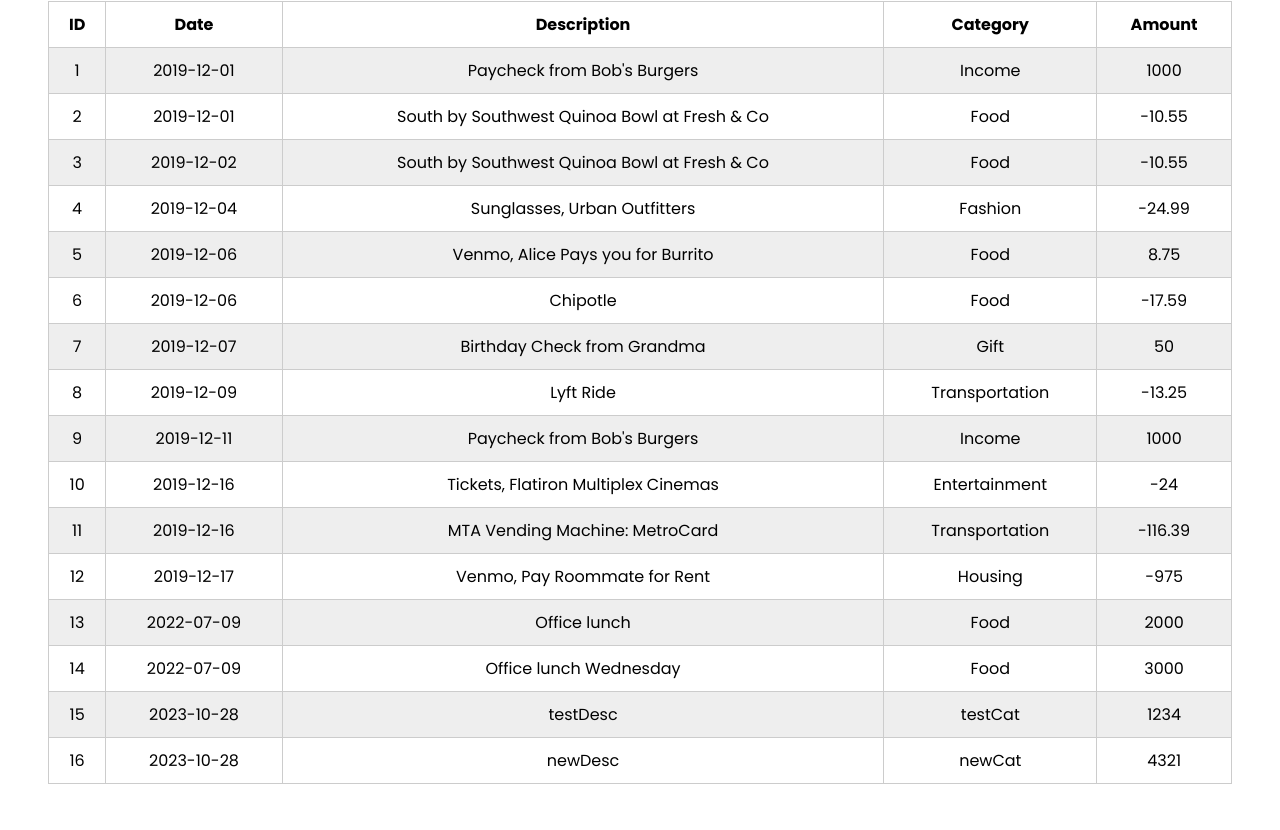
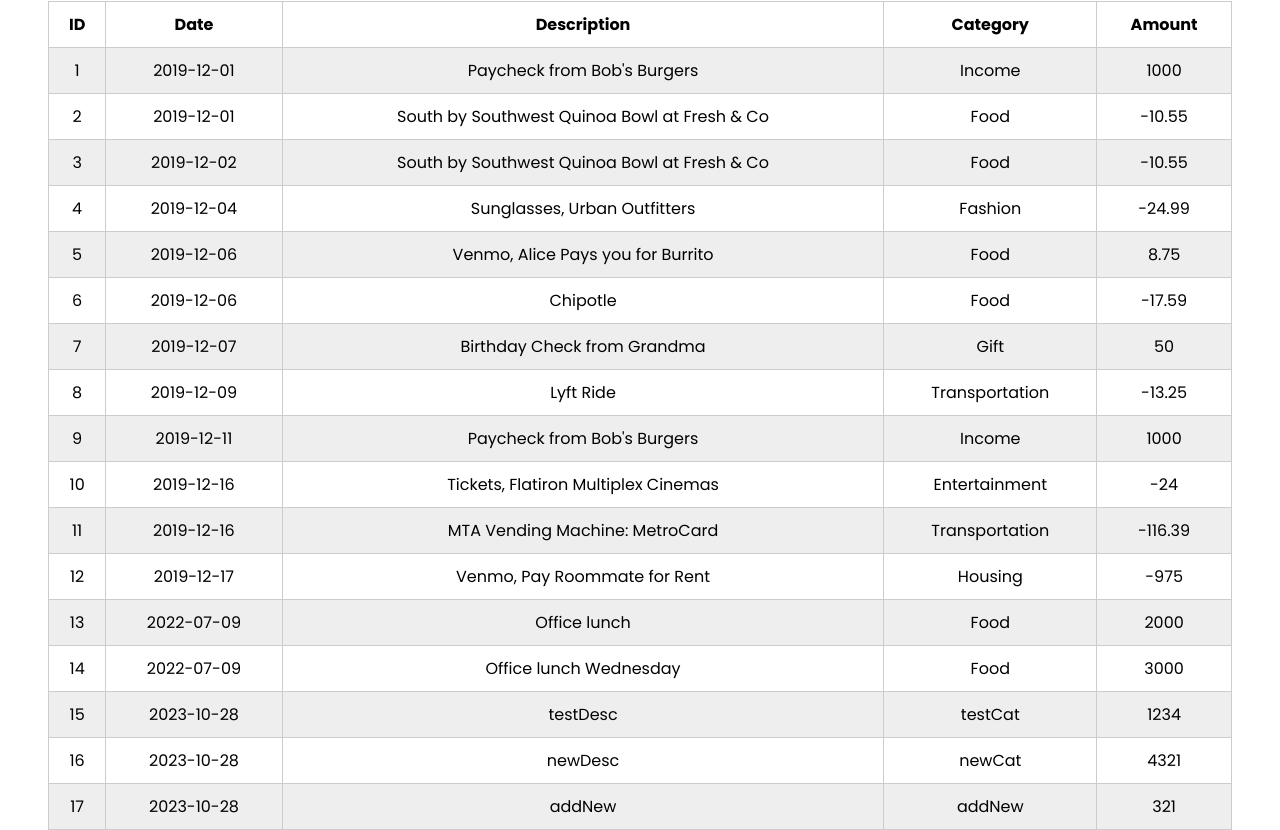
Before and after one commit to githinjisamson1/phase-2-week-1-bank-of-flatiron, a React (Create React App) app: page / in a window 1280 px wide. Shown: the part 312-1142 px from the top of the page. Before the commit the page ends 1096 px from the top, so only its background shows below. Built offline with nearby package versions, Linux system fonts and the light colour scheme; data requests are answered from the project's data file.

Commit message:
handle when using lowercase letters to filter

```diff
--- a/db.json
+++ b/db.json
@@ -111,6 +111,13 @@
       "category": "newCat",
       "amount": "4321",
       "id": 16
+    },
+    {
+      "date": "2023-10-28",
+      "description": "addNew",
+      "category": "addNew",
+      "amount": "321",
+      "id": 17
     }
   ]
 }
--- a/src/components/table/Table.jsx
+++ b/src/components/table/Table.jsx
@@ -6,7 +6,7 @@
   // !show records based on category
   if (filter) {
     transactions = transactions.filter((transaction) => {
-      return transaction.category === filter;
+      return transaction.category.toLowerCase() === filter.toLowerCase()
     });
   }
   return (
```
